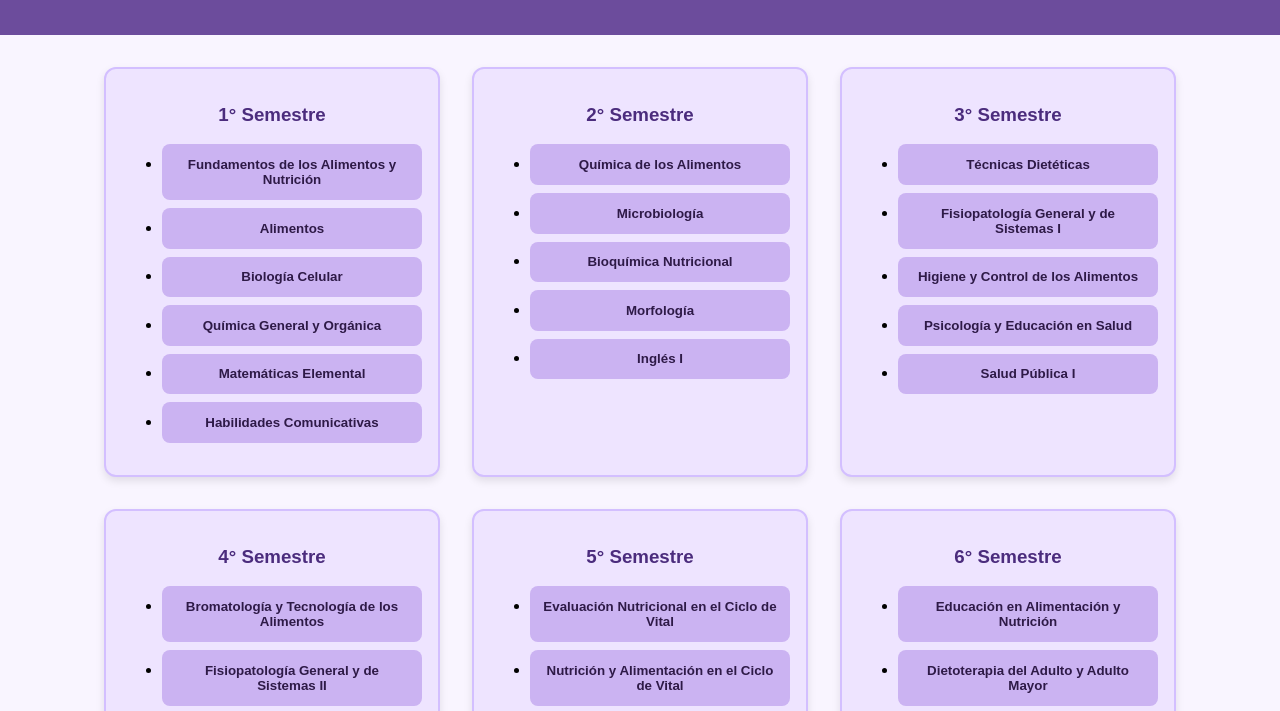
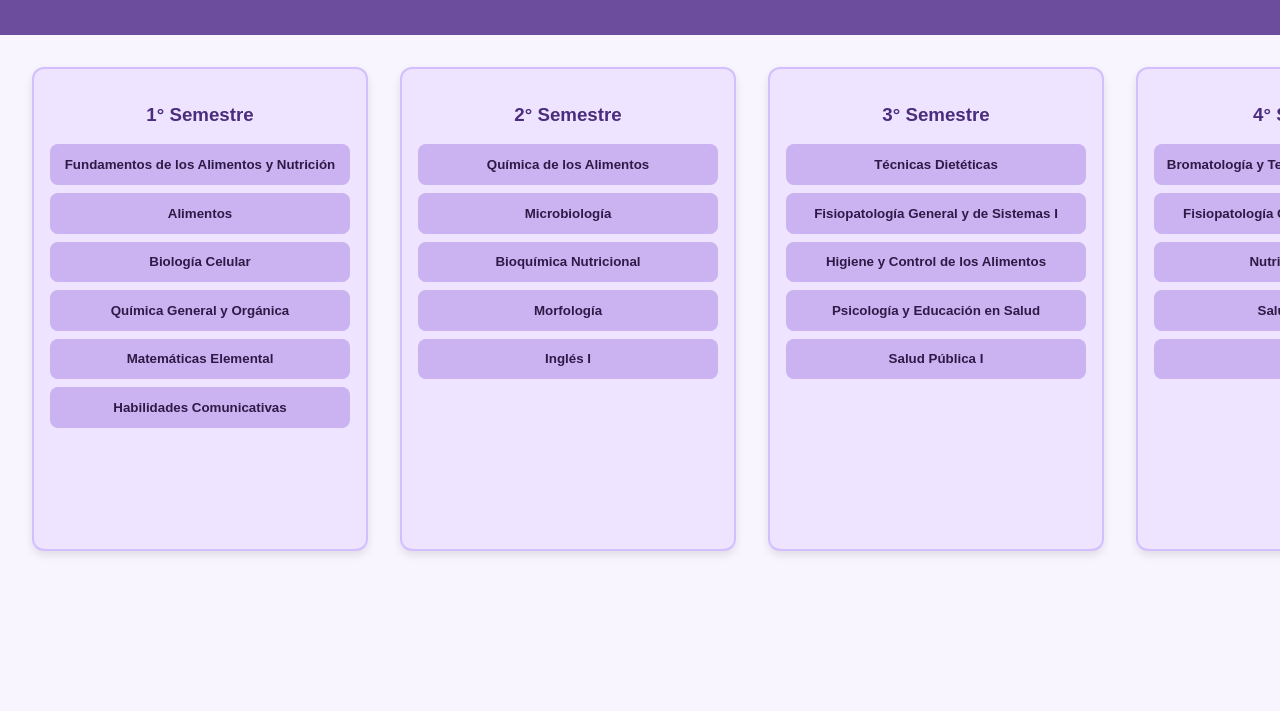
Before and after one commit to fegazani/MallaNutrici-n, a plain HTML site: page index.html in a window 1280 px wide. Shown: the part 77-788 px from the top of the page. Drawn offline with Linux system fonts and the light colour scheme.

Commit message:
Update style.css

```diff
--- a/style.css
+++ b/style.css
@@ -14,8 +14,9 @@ header {
 
 .semester-grid {
   display: flex;
-  flex-wrap: wrap;
-  justify-content: center;
+  flex-direction: row;
+  flex-wrap: nowrap;
+  overflow-x: auto;
   gap: 2rem;
   padding: 2rem;
 }
@@ -25,13 +26,20 @@ header {
   border: 2px solid #d3bfff;
   border-radius: 12px;
   padding: 1rem;
-  width: 300px;
+  min-width: 300px;
   box-shadow: 0 4px 8px rgba(0,0,0,0.1);
+  flex-shrink: 0;
 }
 
 .semester h3 {
   color: #4b2c7d;
   text-align: center;
+}
+
+.semester ul {
+  list-style: none;
+  padding: 0;
+  margin: 0;
 }
 
 .course-btn {
@@ -55,7 +63,7 @@ header {
 }
 
 .course-btn:disabled {
-  background-color: #e5dbf7;
+  background-color: #ffffff;
   color: #8a7aa2;
   cursor: not-allowed;
 }
```
